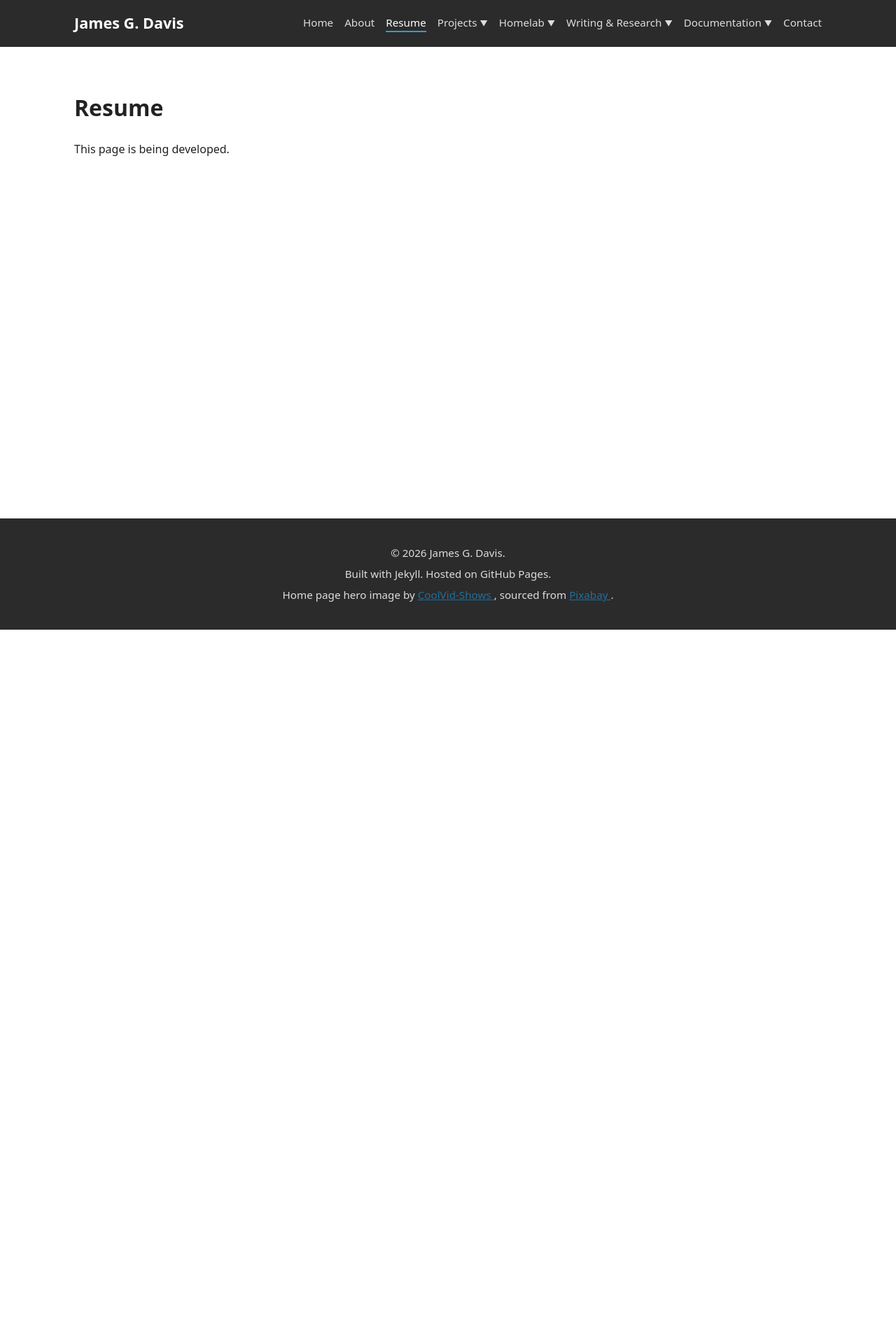
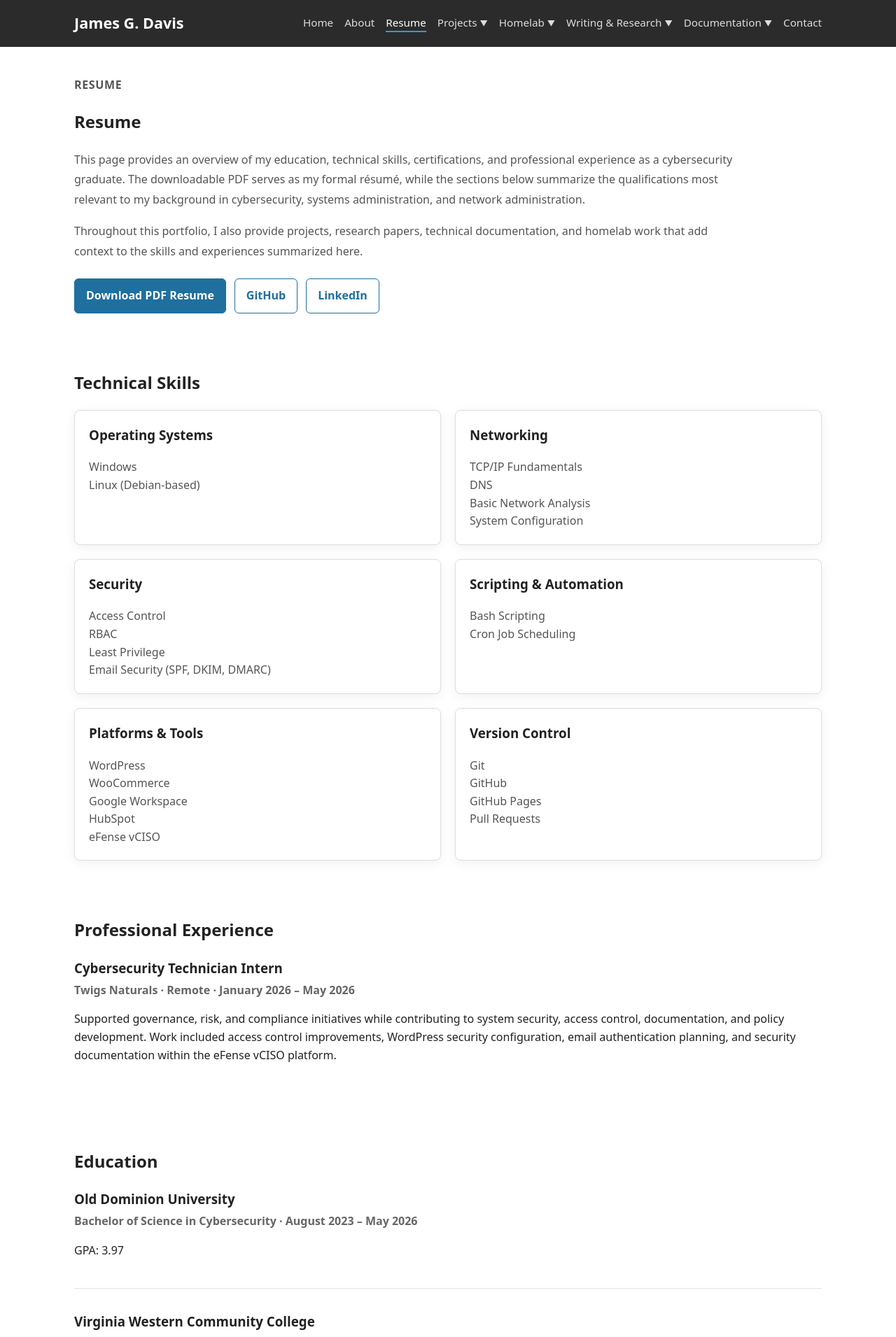
Before and after one commit to jamesgdavis/jamesgdavis.github.io, a Jekyll site: the page built from resume.md, in a window 1280 px wide. Shown: the top 1911 px of the page at 70% size. Built offline with Jekyll 4.4.1, drawn with Linux system fonts in a browser that asks for light colours; before the commit the page ends 900 px from its top, so only the background shows below that; some of the changed text lies outside the part shown.

Commit message:
Build professional Resume page

```diff
--- a/assets/css/style.css
+++ b/assets/css/style.css
@@ -343,4 +343,77 @@ a {
     .image-pair img {
         height: auto;
     }
+
+    .skill-grid {
+        grid-template-columns: 1fr;
+    }
 }
+
+.page-intro {
+    max-width: 950px;
+    margin-bottom: 3rem;
+}
+
+.page-intro p {
+    color: #555;
+    line-height: 1.8;
+}
+
+.resume-actions {
+    display: flex;
+    flex-wrap: wrap;
+    gap: 0.75rem;
+    margin-top: 1.5rem;
+    margin-bottom: 3rem;
+}
+
+.skill-grid {
+    display: grid;
+    grid-template-columns: repeat(2, 1fr);
+    gap: 1.25rem;
+}
+
+.skill-card {
+    border: 1px solid #ddd;
+    border-radius: 8px;
+    padding: 1.25rem;
+    background: #fff;
+    box-shadow: 0 4px 16px rgba(0, 0, 0, 0.06);
+}
+
+.skill-card h3 {
+    margin-top: 0;
+}
+
+.skill-card p {
+    margin-bottom: 0;
+    color: #555;
+}
+
+.resume-entry {
+    margin-bottom: 2rem;
+    padding-bottom: 1.5rem;
+    border-bottom: 1px solid #e3e3e3;
+}
+
+.resume-entry:last-child {
+    border-bottom: none;
+}
+
+.resume-entry h3 {
+    margin-bottom: 0.25rem;
+}
+
+.resume-meta {
+    margin-top: 0;
+    color: #666;
+    font-weight: 600;
+}
+
+.resume-download-final {
+    text-align: center;
+}
+
+.accent-text {
+    color: #1e73be;
+}
--- a/resume.md
+++ b/resume.md
@@ -4,6 +4,162 @@ title: Resume
 permalink: /resume/
 ---
 
-# Resume
+<section class="page-intro">
+  <p class="eyebrow">Resume</p>
 
-This page is being developed.
+  <h1>Resume</h1>
+
+  <p>
+    This page provides an overview of my education, technical skills,
+    certifications, and professional experience as a cybersecurity graduate.
+    The downloadable PDF serves as my formal résumé, while the sections below
+    summarize the qualifications most relevant to my background in cybersecurity,
+    systems administration, and network administration.
+  </p>
+
+  <p>
+    Throughout this portfolio, I also provide projects, research papers,
+    technical documentation, and homelab work that add context to the skills and
+    experiences summarized here.
+  </p>
+
+  <div class="resume-actions">
+    <a class="button primary" href="{{ '/assets/documents/James_G_Davis_Resume.pdf' | relative_url }}">Download PDF Resume</a>
+    <a class="button" href="https://github.com/jamesgdavis" target="_blank" rel="noopener noreferrer">GitHub</a>
+    <a class="button" href="https://www.linkedin.com/in/jamesgdavis" target="_blank" rel="noopener noreferrer">LinkedIn</a>
+  </div>
+</section>
+
+<section class="section">
+  <h2>Technical Skills</h2>
+
+  <div class="skill-grid">
+    <article class="skill-card">
+      <h3>Operating Systems</h3>
+      <p>
+        Windows<br>
+        Linux (Debian-based)
+      </p>
+    </article>
+
+    <article class="skill-card">
+      <h3>Networking</h3>
+      <p>
+        TCP/IP Fundamentals<br>
+        DNS<br>
+        Basic Network Analysis<br>
+        System Configuration
+      </p>
+    </article>
+
+    <article class="skill-card">
+      <h3>Security</h3>
+      <p>
+        Access Control<br>
+        RBAC<br>
+        Least Privilege<br>
+        Email Security (SPF, DKIM, DMARC)
+      </p>
+    </article>
+
+    <article class="skill-card">
+      <h3>Scripting &amp; Automation</h3>
+      <p>
+        Bash Scripting<br>
+        Cron Job Scheduling
+      </p>
+    </article>
+
+    <article class="skill-card">
+      <h3>Platforms &amp; Tools</h3>
+      <p>
+        WordPress<br>
+        WooCommerce<br>
+        Google Workspace<br>
+        HubSpot<br>
+        eFense vCISO
+      </p>
+    </article>
+
+    <article class="skill-card">
+      <h3>Version Control</h3>
+      <p>
+        Git<br>
+        GitHub<br>
+        GitHub Pages<br>
+        Pull Requests
+      </p>
+    </article>
+  </div>
+</section>
+
+<section class="section">
+  <h2>Professional Experience</h2>
+
+  <div class="resume-entry">
+    <h3>Cybersecurity Technician Intern</h3>
+    <p class="resume-meta">Twigs Naturals · Remote · January 2026 – May 2026</p>
+
+    <p>
+      Supported governance, risk, and compliance initiatives while contributing
+      to system security, access control, documentation, and policy development.
+      Work included access control improvements, WordPress security
+      configuration, email authentication planning, and security documentation
+      within the eFense vCISO platform.
+    </p>
+  </div>
+</section>
+
+<section class="section">
+  <h2>Education</h2>
+
+  <div class="resume-entry">
+    <h3>Old Dominion University</h3>
+    <p class="resume-meta">Bachelor of Science in Cybersecurity · August 2023 – May 2026</p>
+    <p>GPA: 3.97</p>
+  </div>
+
+  <div class="resume-entry">
+    <h3>Virginia Western Community College</h3>
+    <p class="resume-meta">
+      Associate of Applied Science in Information Systems Technology · Cyber Security & Network Administration · August 2019 – May 2023
+    </p>
+    <p>Summa Cum Laude • GPA: 3.871</p>
+  </div>
+</section>
+
+<section class="section">
+  <h2>Certifications</h2>
+
+  <div class="resume-entry">
+    <h3 class="accent-text">CompTIA A+</h3>
+    <p>
+      Issued December 2022 · Renewed in 2025 · Valid through December 2028
+    </p>
+  </div>
+</section>
+
+<section class="section">
+  <h2>Additional Experience</h2>
+
+  <div class="resume-entry">
+    <h3>Order Fulfillment Assistant</h3>
+    <p class="resume-meta">Star City Games · Roanoke, Virginia · August 2021 – Present</p>
+
+    <p>
+      Process and verify customer orders with high accuracy in a fast-paced
+      warehouse environment, while supporting inventory organization, quality
+      control, and reliable fulfillment operations.
+    </p>
+  </div>
+</section>
+
+<section class="section resume-download-final">
+  <h2>Download</h2>
+
+  <p>
+    A complete PDF version of my résumé is available for download.
+  </p>
+
+  <a class="button primary" href="{{ '/assets/documents/James_G_Davis_Resume.pdf' | relative_url }}">Download PDF Resume</a>
+</section>
```
Also changed, not shown: 1 other file.
